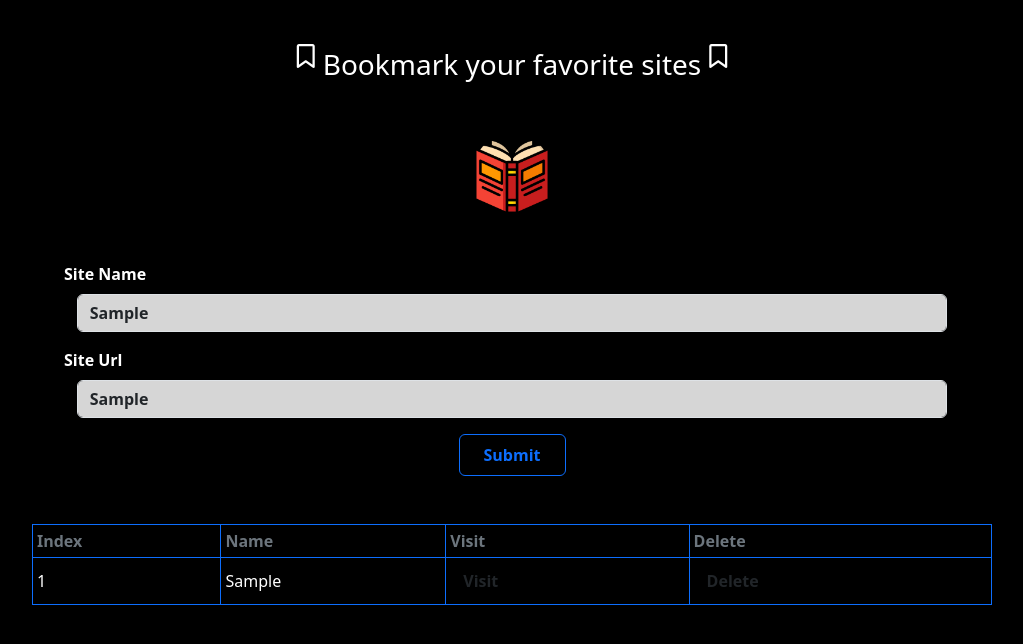
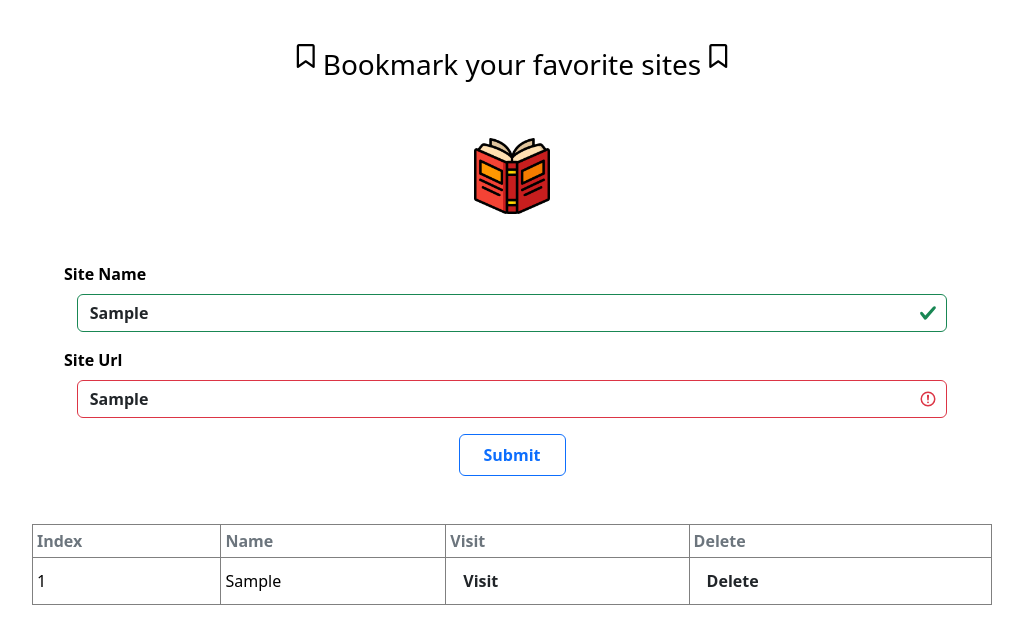
Before and after one commit to Abrar-Hosny/Book-Marker, a plain HTML site: page index.html in a window 1280 px wide. Both pictures are taken after typing "Sample", "Sample" into the empty fields and a click on the button "Submit". Shown: the whole page, without its empty margins (128-1151 px from the left). Drawn offline with Linux system fonts and the light colour scheme.

Commit message:
add validation

```diff
--- a/CSS/style.css
+++ b/CSS/style.css
@@ -1,12 +1,12 @@
 :root{
-    --main-color:white
+    --main-color:black
 }
 
 
 
 body{
     box-sizing: border-box;
-    color: var(--main-color)
+    color: var(--main-color);
 }
 
 #form form input:focus{
@@ -19,9 +19,6 @@ img{
 width: 6%;
 }
 
-section  #form input{
-    background-color: rgb(214, 214, 214);
-}
 
 
 @media screen and (min-width:640px) {
--- a/JS/index.js
+++ b/JS/index.js
@@ -33,7 +33,7 @@ function display(){
 cartona+=`<tr>
           <td>${i+1}</td>
           <td>${bookList[i].name}</td>
-          <td><a class="btn  fw-bold ">Visit</a></td>
+          <td><a class="btn fw-bold" href="${bookList[i].link}" target="_blank">Visit</a></td>
           <td><a onclick="deleteBook(${i})" class="btn  fw-bold ">Delete</a></td>
           </tr>
        `
@@ -51,3 +51,26 @@ console.log(deletedindex)
 display();
 
 }
+
+function visit(visitedIndex){
+
+
+}
+
+
+function validation(element){
+ var  regex = {
+  bookname:/[A-z0-9a-z]{3,}/
+ , Link:/^(https?:\/\/)?((([a-z\d]([a-z\d-]*[a-z\d])*)\.)+[a-z]{2,}|((\d{1,3}\.){3}\d{1,3}))(\/[-a-z\d%_.~+]*)*(\?[;&a-z\d%_.~+=-]*)?(#[-a-z\d_]*)?$/i
+ }
+ if(regex[element.id].test(element.value)){
+element.classList.add("is-valid");
+element.classList.remove("is-invalid");
+ }
+else{
+element.classList.add("is-invalid");
+element.classList.remove("is-valid");
+
+}
+
+ }
--- a/index.html
+++ b/index.html
@@ -1,7 +1,6 @@
 <!DOCTYPE html>
-<html lang="en">
+<body lang="en">
   <head>
-    <meta charset="utf-8" />
     <title>Bookmark</title>
     <meta name="viewport" content="width=device-width, initial-scale=1" />
     <link rel="icon" type="image/x-icon" href="images/bookmark_12461408.png">
@@ -9,13 +8,13 @@
     <link href="../CSS/all.min.css" rel="stylesheet" />
     <link href="../CSS/style.css" rel="stylesheet" />
   </head>
-  <body class=bg-black>
+  <body>
     <section>
 
       <div class="d-flex justify-content-center mt-5">
-        <i class="fa-regular fa-bookmark m-2 fa-xl" style="color: white"></i>
+        <i class="fa-regular fa-bookmark m-2 fa-xl" style="color: rgb(0, 0, 0)"></i>
         <h3 class="">Bookmark your favorite sites</h3>
-        <i class="fa-regular fa-bookmark m-2 fa-xl" style="color: white"></i>
+        <i class="fa-regular fa-bookmark m-2 fa-xl" style="color: rgb(0, 0, 0)"></i>
       </div>
       <div class="mt-5 header position-relative text-center ">
         <img src="images/book_3145765.png"  alt="book"  >
@@ -23,11 +22,11 @@
       <div id="form" class="mx-5 p-5">
           <div class=" d-flex flex-column">
             <label for="bookname" class=" form-label fw-bold mx-5 px-5">Site Name</label>
-            <input type="text" class="form-control fw-bold align-self-center " id="bookname" />
+            <input type="text" oninput="validation(this)" class="form-control fw-bold align-self-center " id="bookname" />
           </div>
           <div class="mb-3 mt-3 d-flex flex-column">
             <label for="Link" class="form-label fw-bold mx-5 px-5">Site Url</label>
-            <input type="text" class="form-control fw-bold align-self-center" id="Link" />
+            <input type="text" oninput="validation(this)" class="form-control fw-bold align-self-center" id="Link" />
           </div>
           <div class="d-flex justify-content-center">
             <button
@@ -41,7 +40,7 @@
     </section>
 
     <section >
-      <table class="table-bordered border-primary table-sm position-relative m-auto w-75">
+      <table class="table-bordered  table-sm position-relative m-auto w-75">
         <thead>
           <th class="text-secondary">Index</th>
           <th class="text-secondary">Name</th>
@@ -58,4 +57,4 @@
     <script src="JS/bootstrap.min.js"></script>
     <script src="JS/index.js"></script>
   </body>
-</html>
+</body>
```
